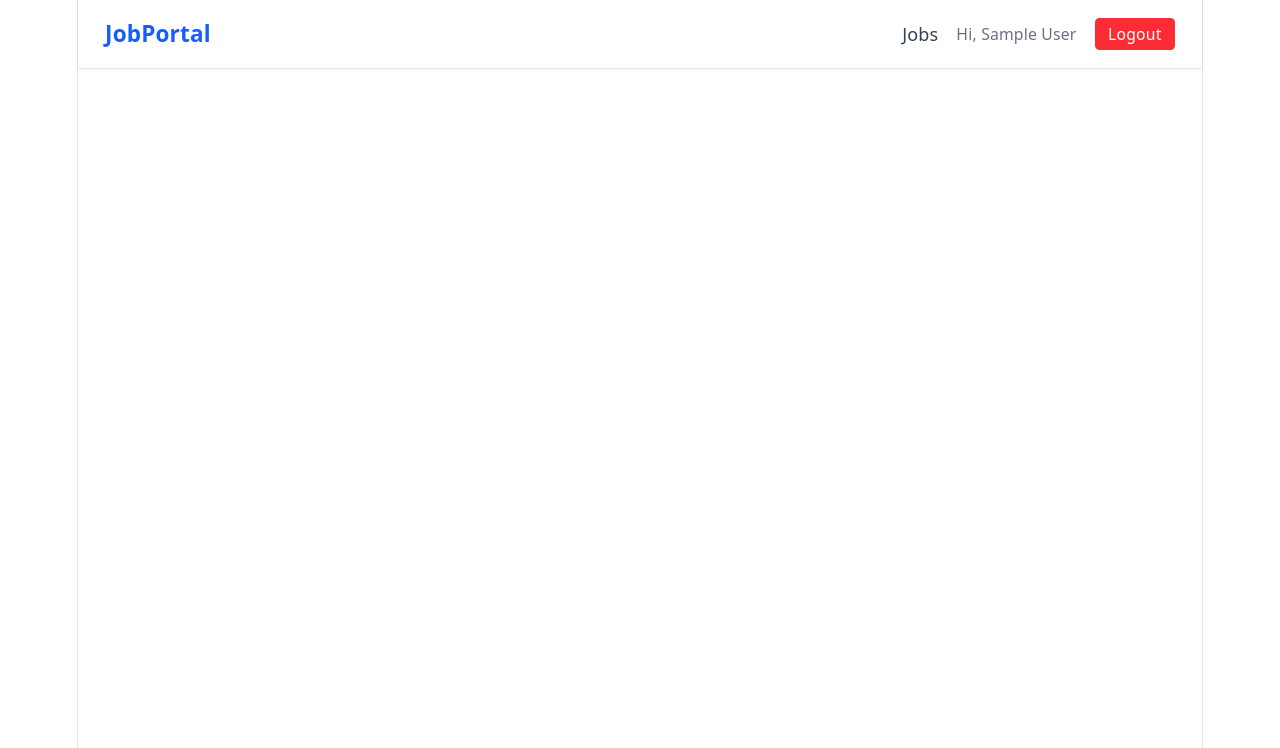
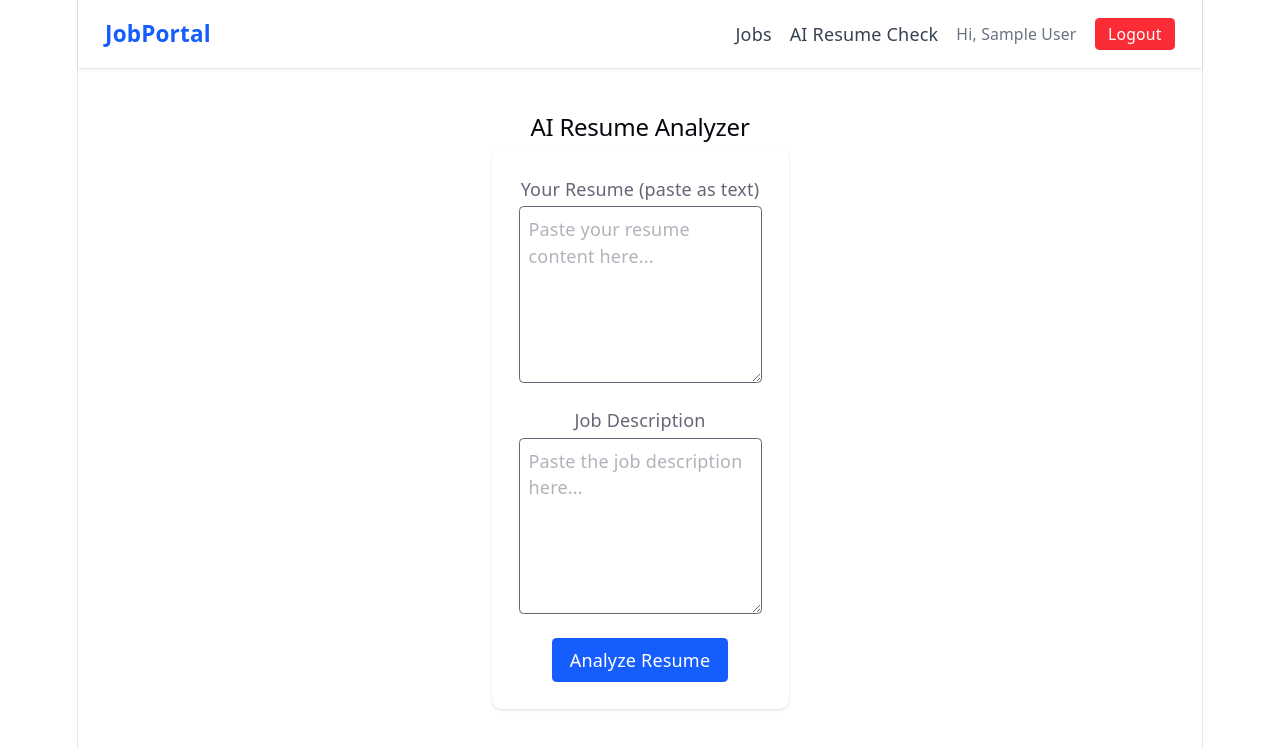
Before and after one commit to Nayan7435/job-portal, a React (Vite) app in the folder client/: page /resume-analyzer in a window 1280 px wide. Shown: the top 748 px of the page. Built offline with nearby package versions, Linux system fonts and the light colour scheme; sample sign-in values are in the browser's storage.

Commit message:
feat: add ResumeAnalyzer page with AI-powered match scoring

```diff
--- a/client/src/App.jsx
+++ b/client/src/App.jsx
@@ -6,6 +6,7 @@ import Navbar from './components/Navbar';
 import JobDetails from './pages/JobDetails';
 import PostJob from './pages/PostJob';
 import ProtectedRoute from './components/ProtectedRoute';
+import ResumeAnalyzer from './pages/ResumeAnalyzer';
 
 function App() {
   return (
@@ -22,6 +23,12 @@ function App() {
         </ProtectedRoute>
       }
       />
+      <Route path='/resume-analyzer' element= {
+        <ProtectedRoute>
+          <ResumeAnalyzer />
+        </ProtectedRoute>
+      }
+      />
     </Routes>
     </>
   );
--- a/client/src/components/Navbar.jsx
+++ b/client/src/components/Navbar.jsx
@@ -28,6 +28,9 @@ const Navbar = () => {
                 Post Job
               </Link>
             )}
+            <Link to="/resume-analyzer" className="text-gray-700 hover:text-blue-600">
+              AI Resume Check
+            </Link>
             <span className="text-sm text-gray-500">Hi, {user.name}</span>
             <button
               onClick={handleLogout}
--- /dev/null
+++ b/client/src/pages/ResumeAnalyzer.jsx
@@ -0,0 +1,108 @@
+import { useState } from 'react';
+import axiosInstance from '../utils/axiosInstance';
+
+const ResumeAnalyzer = () => {
+    const [resumeText, setResumeText] = useState('');
+    const [jobDescription, setJobDescription] = useState('');
+    const [analysis, setAnalysis] = useState(null);
+    const [loading, setLoading] = useState(false);
+    const [error, setError] = useState('');
+
+    const handleAnalyze = async (e) => {
+        e.preventDefault();
+        setError('');
+        setAnalysis(null);
+        setLoading(true);
+
+        try {
+            const response = await axiosInstance.post('/ai/analyze-resume', {
+                resumeText,
+                jobDescription,
+            });
+            setAnalysis(response.data.analysis);
+        } catch (err) {
+            setError(err.response?.data?.message || 'Analyze failed');
+        } finally {
+            setLoading(false);
+        }
+    };
+
+  return (
+    <div className="max-w-3xl mx-auto mt-10 px-4">
+      <h2 className="text-2xl font-bold mb-6">AI Resume Analyzer</h2>
+
+      <form onSubmit={handleAnalyze} className="bg-white p-6 rounded-lg shadow space-y-4">
+        <div>
+          <label className="block font-medium mb-1">Your Resume (paste as text)</label>
+          <textarea
+            value={resumeText}
+            onChange={(e) => setResumeText(e.target.value)}
+            required
+            rows={6}
+            className="w-full p-2 border rounded"
+            placeholder="Paste your resume content here..."
+          />
+        </div>
+
+        <div>
+          <label className="block font-medium mb-1">Job Description</label>
+          <textarea
+            value={jobDescription}
+            onChange={(e) => setJobDescription(e.target.value)}
+            required
+            rows={6}
+            className="w-full p-2 border rounded"
+            placeholder="Paste the job description here..."
+          />
+        </div>
+
+        {error && <p className="text-red-600 text-sm">{error}</p>}
+
+        <button
+          type="submit"
+          disabled={loading}
+          className="bg-blue-600 text-white px-4 py-2 rounded hover:bg-blue-700 disabled:bg-gray-400"
+        >
+          {loading ? 'Analyzing...' : 'Analyze Resume'}
+        </button>
+      </form>
+
+      {analysis && (
+        <div className="bg-white p-6 rounded-lg shadow mt-6">
+          <h3 className="text-xl font-bold mb-4">
+            Match Score: <span className="text-blue-600">{analysis.matchScore}%</span>
+          </h3>
+
+          <div className="mb-4">
+            <h4 className="font-semibold text-green-700">Strengths</h4>
+            <ul className="list-disc ml-5 text-gray-700">
+              {analysis.strengths.map((item, idx) => (
+                <li key={idx}>{item}</li>
+              ))}
+            </ul>
+          </div>
+
+          <div className="mb-4">
+            <h4 className="font-semibold text-red-700">Missing Skills</h4>
+            <ul className="list-disc ml-5 text-gray-700">
+              {analysis.missingSkills.map((item, idx) => (
+                <li key={idx}>{item}</li>
+              ))}
+            </ul>
+          </div>
+
+          <div>
+            <h4 className="font-semibold text-blue-700">Suggestions</h4>
+            <ul className="list-disc ml-5 text-gray-700">
+              {analysis.suggestions.map((item, idx) => (
+                <li key={idx}>{item}</li>
+              ))}
+            </ul>
+          </div>
+        </div>
+      )}
+    </div>
+  );
+};
+
+export default ResumeAnalyzer;
```
